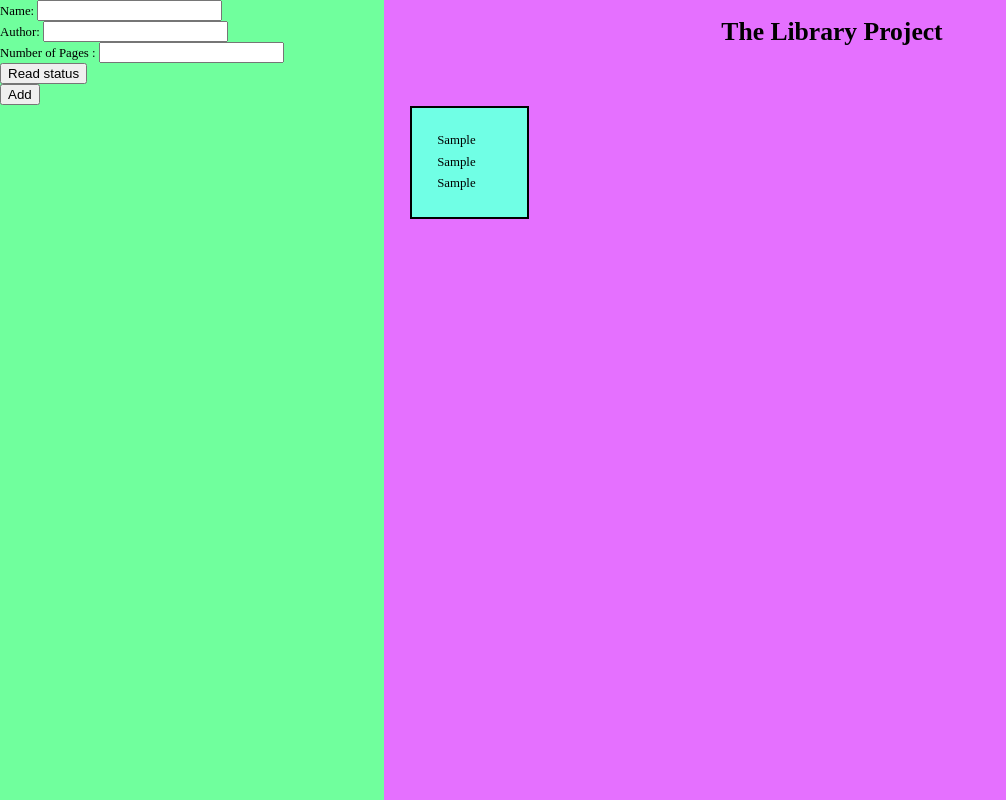
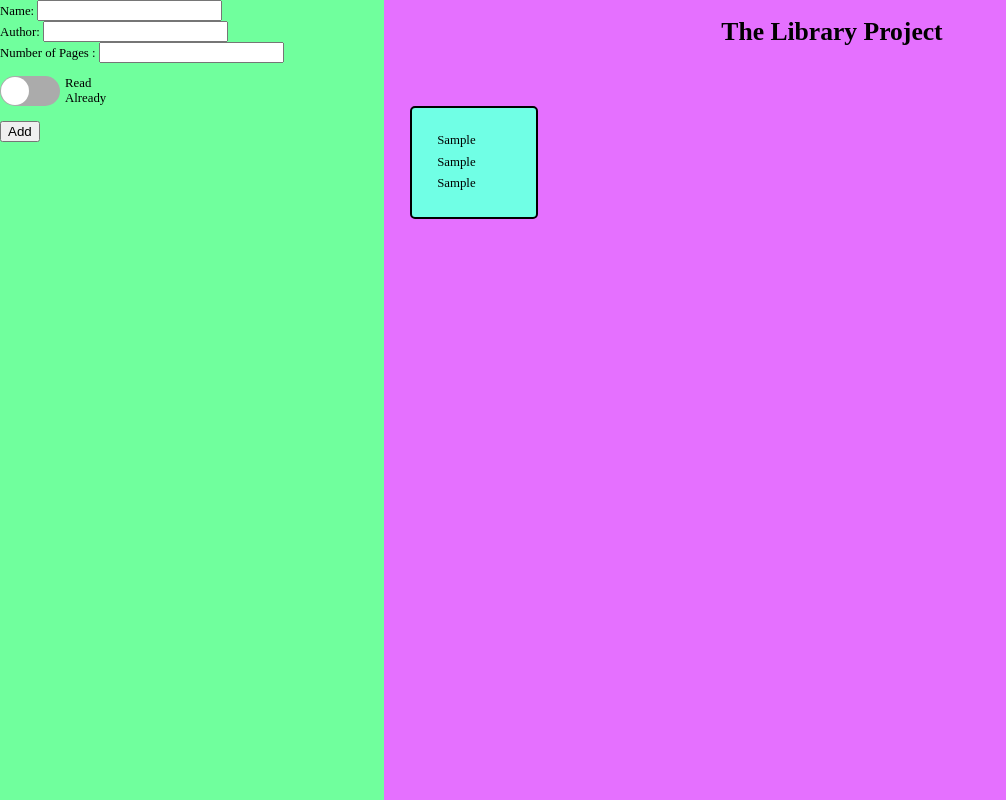
Before and after one commit to SkyAkki/TheLibraryApp, a plain HTML site: page index.html in a window 1280 px wide. Both pictures are taken after typing "Sample", "Sample", "Sample" into the empty fields and a click on the button "Add". Shown: the whole page, without its empty margins (0-1006 px from the left). Drawn offline with Linux system fonts and the light colour scheme.

Commit message:
add slider status button

```diff
--- a/css/style.css
+++ b/css/style.css
@@ -10,6 +10,10 @@ body{
 }
 :root{
     font-size: 1vw;
+}
+.card:hover{
+    transform: scale(1.1);
+    box-shadow: 0px 5px 5px 0px rgba(0, 0, 0, 0.2);
 }
 #displayGrid{
     display: grid;
@@ -24,7 +28,8 @@ form{
     background-color: #70FF9D;
 }
 .card{
-    width: 5vw;
+    min-width: fit-content;
+    max-height: 20vh;
     background-color: #70FFE5;
     padding: 2vw;
     margin: 2vw;
@@ -33,7 +38,10 @@ form{
     font-size: 2rem;
     display: flex;
     flex-direction: column;
+    flex-wrap: wrap;
     gap: 0.5rem;
+    transition: transform 0.5s;
+    border-radius: 5px;
 }
 .card > div {
     font-size: 0.5em;
@@ -43,3 +51,43 @@ form{
     grid-column-end: -1;
     justify-self: center;
 }
+.toggleLabel{
+    position: relative;
+    display: block;
+    width: 60px;
+    height: 30px;
+    margin-bottom: 15px;
+}
+.toggleLabel input{
+    display: none;
+}
+.sliding{
+    position: absolute;
+    top: 0;
+    bottom: 0;
+    left: 0;
+    right: 0;
+    background-color: #ababab;
+    border-radius: 20px;
+    transition: all 0.3s ease;
+}
+.sliding:after{
+    position: absolute;
+    content: "";
+    width: 28px;
+    height: 28px;
+    border-radius: 50%;
+    background: #ffffff;
+    top:1px;
+    left: 1px;
+    transition: all 0.3s ease;
+}
+input:checked + .sliding{
+    background-color: #E570FF;
+}
+input:checked + .sliding::after{
+    transform: translateX(30px);
+}
+.labelTitle{
+    margin-left: 65px;
+}
--- a/index.html
+++ b/index.html
@@ -22,8 +22,10 @@
             <label for="pages">Number of Pages : </label>
             <input id="pages" type="text" required>
         </div>
-        <div>
-            <button id="readStatus">Read status</button>
+        <div class="toggleLabel">
+            <input type="checkbox" id="readStatus"></button>
+            <div class="sliding"></div>
+            <label class="toggleLabel" for="readStatus"><p class="labelTitle">Read Already</p></label>
         </div>
         <div>
             <button onclick="addBookToLibrary()" type="button">Add</button>
```
Also changed, not shown: 1 other file.
